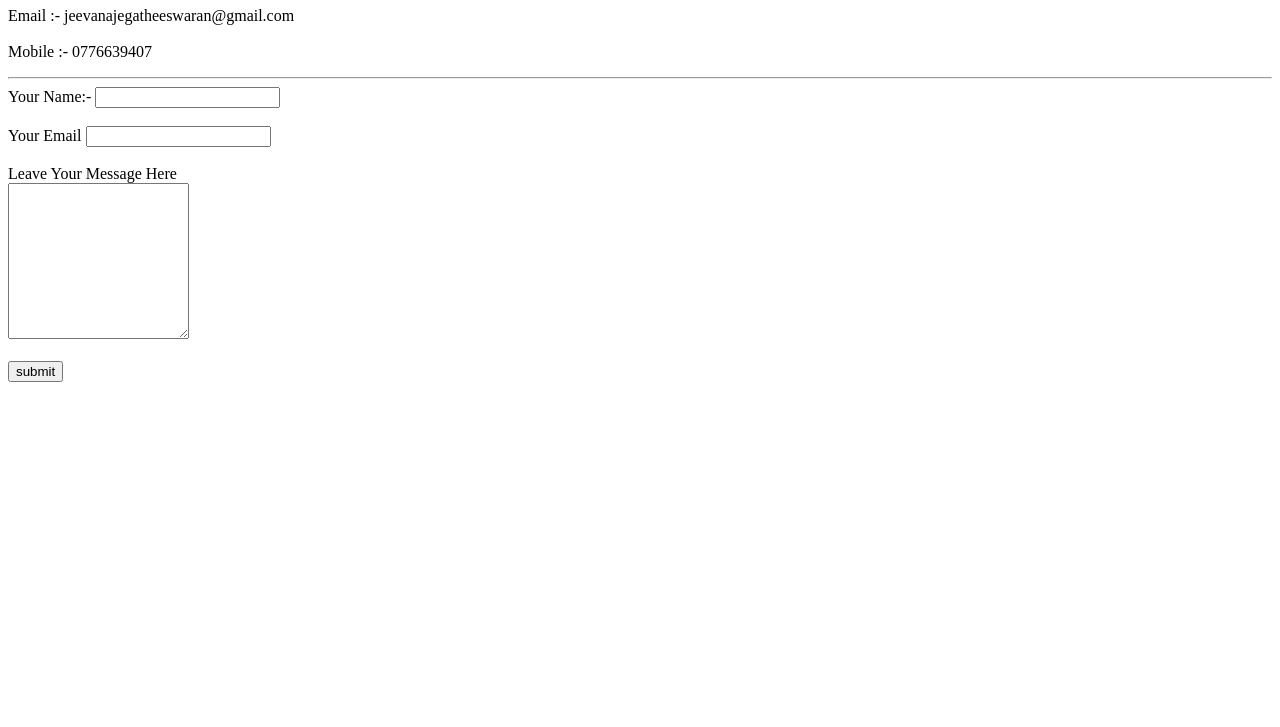
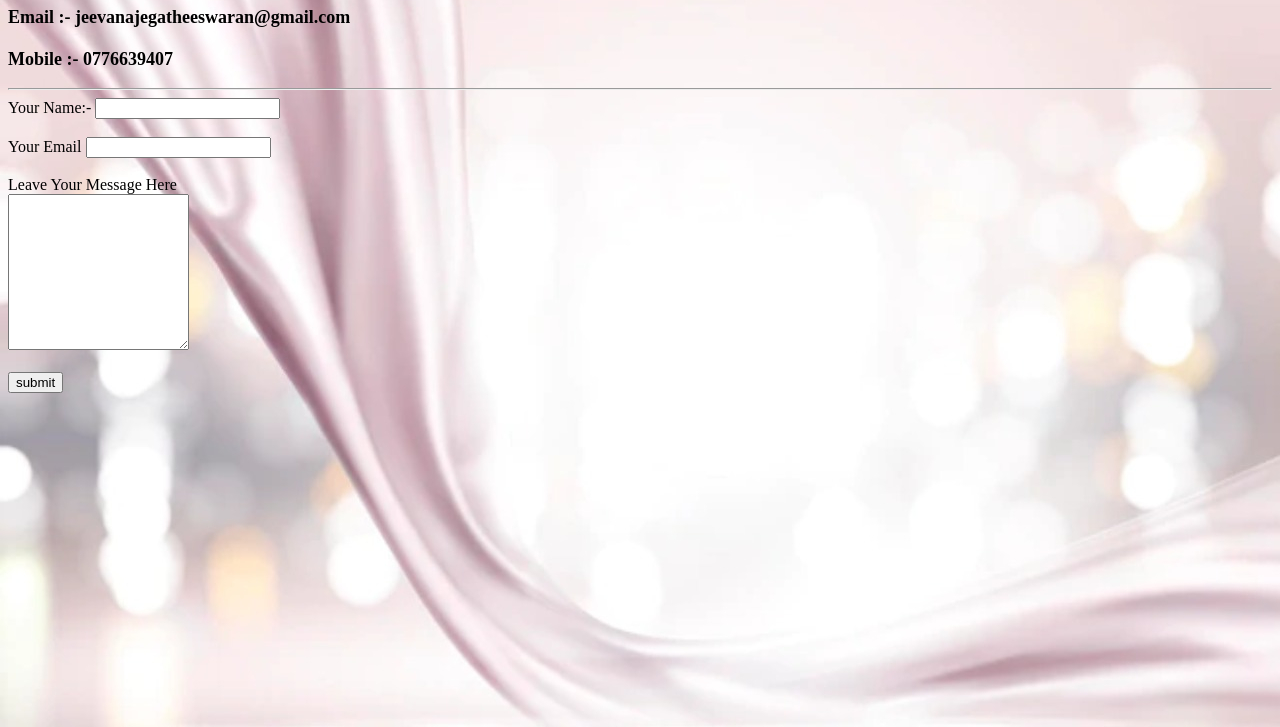
Before and after one commit to jeevi20/Personal-Web, a plain HTML site: page contact me.html in a window 1280 px wide. Shown: the part 73-800 px from the top of the page. Drawn offline with Linux system fonts and the light colour scheme.

Commit message:
Update contact me.html

```diff
--- a/contact me.html
+++ b/contact me.html
@@ -1,7 +1,16 @@
 <!DOCTYPE html>
 <html>
   <head>
-    <title></title>
+    <title>Contact Details</title>
+    <style>
+      body {background-image: url("pro.jpg") ;
+    }
+      p{
+        font-size: large;
+        font-weight: bold;
+      }
+
+      </style>
   </head>
   <body>
     <h1> Contact details </h1>
```
